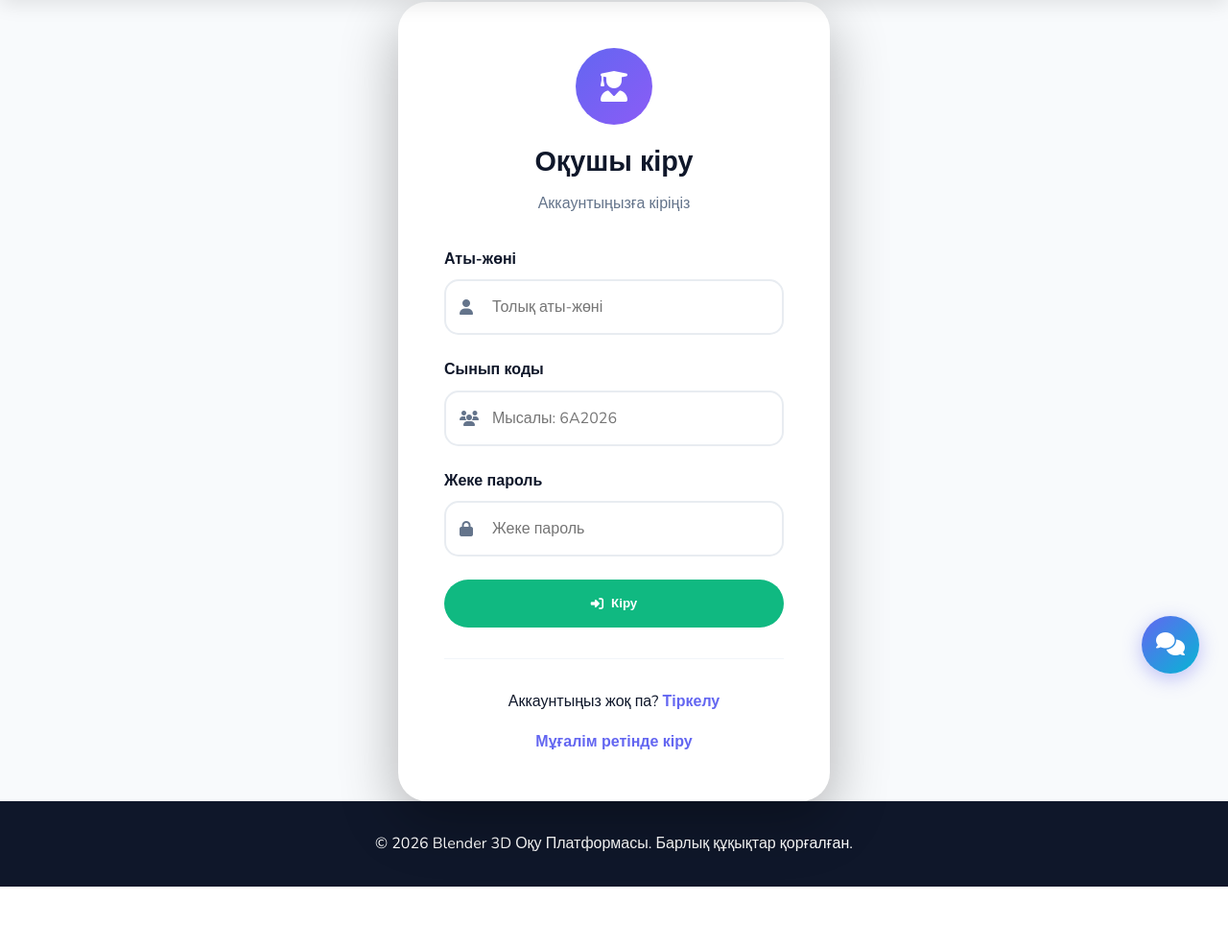
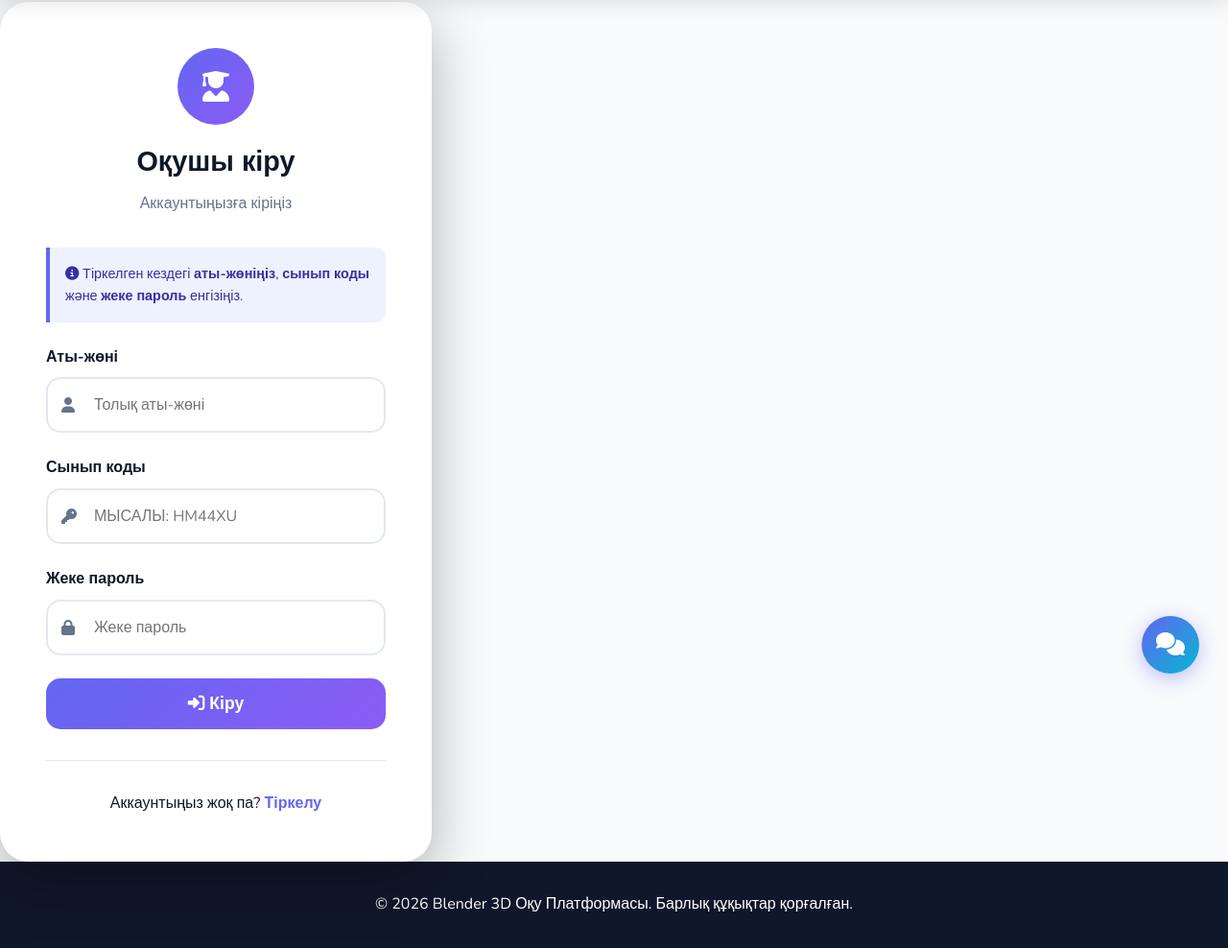
Before and after one commit to aliakbarovanurajym-cyber/BlenderEduu, a Flask app: page /login_student in a window 1280 px wide. Shown: the part 68-1056 px from the top of the page at 96% size. Before the commit the page ends 992 px from the top, so only its background shows below. Run offline with Flask 3, Linux system fonts and the light colour scheme; some libraries are stand-ins or nearby versions.

Commit message:
login_student.html

```diff
--- a/templates/login_student.html
+++ b/templates/login_student.html
@@ -5,14 +5,13 @@
 {% block extra_css %}
 <style>
     .auth-container {
-    min-height: calc(100vh - 70px);
-    width: 100%;
-    display: flex;
-    justify-content: center;
-    align-items: center;
-    margin: 0 auto;
-}
-
+        min-height: calc(100vh - 70px);
+        display: flex;
+        align-items: center;
+        justify-content: center;
+        padding: 2rem;
+        background: linear-gradient(135deg, #0f172a 0%, #1e293b 50%, #334155 100%);
+    }
     .auth-card {
         background: white;
         padding: 3rem;
@@ -20,14 +19,11 @@
         box-shadow: 0 20px 60px rgba(0,0,0,0.3);
         width: 100%;
         max-width: 450px;
-        margin: 0 auto;
     }
-
     .auth-header {
         text-align: center;
         margin-bottom: 2rem;
     }
-
     .auth-icon {
         width: 80px;
         height: 80px;
@@ -40,26 +36,27 @@
         font-size: 2rem;
         color: white;
     }
-
     .auth-title {
         font-size: 1.8rem;
         font-weight: 800;
-        color: var(--dark);
+        color: #0f172a;
     }
-
     .auth-subtitle {
         color: #64748b;
         margin-top: 0.5rem;
     }
-
-    .auth-form {
-        margin-top: 2rem;
+    .form-group {
+        margin-bottom: 1.5rem;
     }
-
+    .form-label {
+        display: block;
+        margin-bottom: 0.5rem;
+        font-weight: 700;
+        color: #0f172a;
+    }
     .form-icon {
         position: relative;
     }
-
     .form-icon i {
         position: absolute;
         left: 1rem;
@@ -67,22 +64,55 @@
         transform: translateY(-50%);
         color: #64748b;
     }
-
-    .form-icon input {
-        padding-left: 3rem;
+    .form-input {
+        width: 100%;
+        padding: 1rem 1rem 1rem 3rem;
+        border: 2px solid #e2e8f0;
+        border-radius: 15px;
+        font-family: 'Nunito', sans-serif;
+        font-size: 1rem;
+        transition: all 0.3s;
     }
-
+    .form-input:focus {
+        outline: none;
+        border-color: #6366f1;
+        box-shadow: 0 0 0 4px rgba(99,102,241,0.1);
+    }
+    .btn-login {
+        background: linear-gradient(135deg, #6366f1, #8b5cf6);
+        color: white;
+        border: none;
+        padding: 1rem;
+        border-radius: 15px;
+        font-size: 1.1rem;
+        font-weight: 700;
+        cursor: pointer;
+        width: 100%;
+        transition: all 0.3s;
+    }
+    .btn-login:hover {
+        transform: translateY(-2px);
+        box-shadow: 0 10px 30px rgba(99,102,241,0.4);
+    }
     .auth-footer {
         text-align: center;
         margin-top: 2rem;
         padding-top: 2rem;
-        border-top: 1px solid #f1f5f9;
+        border-top: 1px solid #e2e8f0;
     }
-
     .auth-footer a {
         color: #6366f1;
         text-decoration: none;
         font-weight: 700;
+    }
+    .hint-text {
+        background: #eef2ff;
+        border-left: 4px solid #6366f1;
+        padding: 1rem;
+        border-radius: 0 10px 10px 0;
+        margin-bottom: 1.5rem;
+        color: #3730a3;
+        font-size: 0.9rem;
     }
 </style>
 {% endblock %}
@@ -98,6 +128,11 @@
             <p class="auth-subtitle">Аккаунтыңызға кіріңіз</p>
         </div>
 
+        <div class="hint-text">
+            <i class="fas fa-info-circle"></i>
+            Тіркелген кездегі <strong>аты-жөніңіз</strong>, <strong>сынып коды</strong> және <strong>жеке пароль</strong> енгізіңіз.
+        </div>
+
         <form class="auth-form" method="POST" action="/login_student">
             <div class="form-group">
                 <label class="form-label">Аты-жөні</label>
@@ -110,11 +145,12 @@
             <div class="form-group">
                 <label class="form-label">Сынып коды</label>
                 <div class="form-icon">
-                    <i class="fas fa-users"></i>
-                    <input type="text" name="class_code" class="form-input" placeholder="Мысалы: 6A2026" required>
+                    <i class="fas fa-key"></i>
+                    <input type="text" name="class_code" class="form-input" placeholder="Мысалы: HM44XU" required
+                           style="text-transform: uppercase;"
+                           oninput="this.value = this.value.toUpperCase()">
                 </div>
             </div>
-
 
             <div class="form-group">
                 <label class="form-label">Жеке пароль</label>
@@ -124,14 +160,13 @@
                 </div>
             </div>
 
-            <button type="submit" class="btn btn-success" style="width: 100%; justify-content: center; padding: 1rem;">
+            <button type="submit" class="btn-login">
                 <i class="fas fa-sign-in-alt"></i> Кіру
             </button>
         </form>
 
         <div class="auth-footer">
             <p>Аккаунтыңыз жоқ па? <a href="/register_student">Тіркелу</a></p>
-            <p style="margin-top: 1rem;"><a href="/login_teacher">Мұғалім ретінде кіру</a></p>
         </div>
     </div>
 </div>
```
